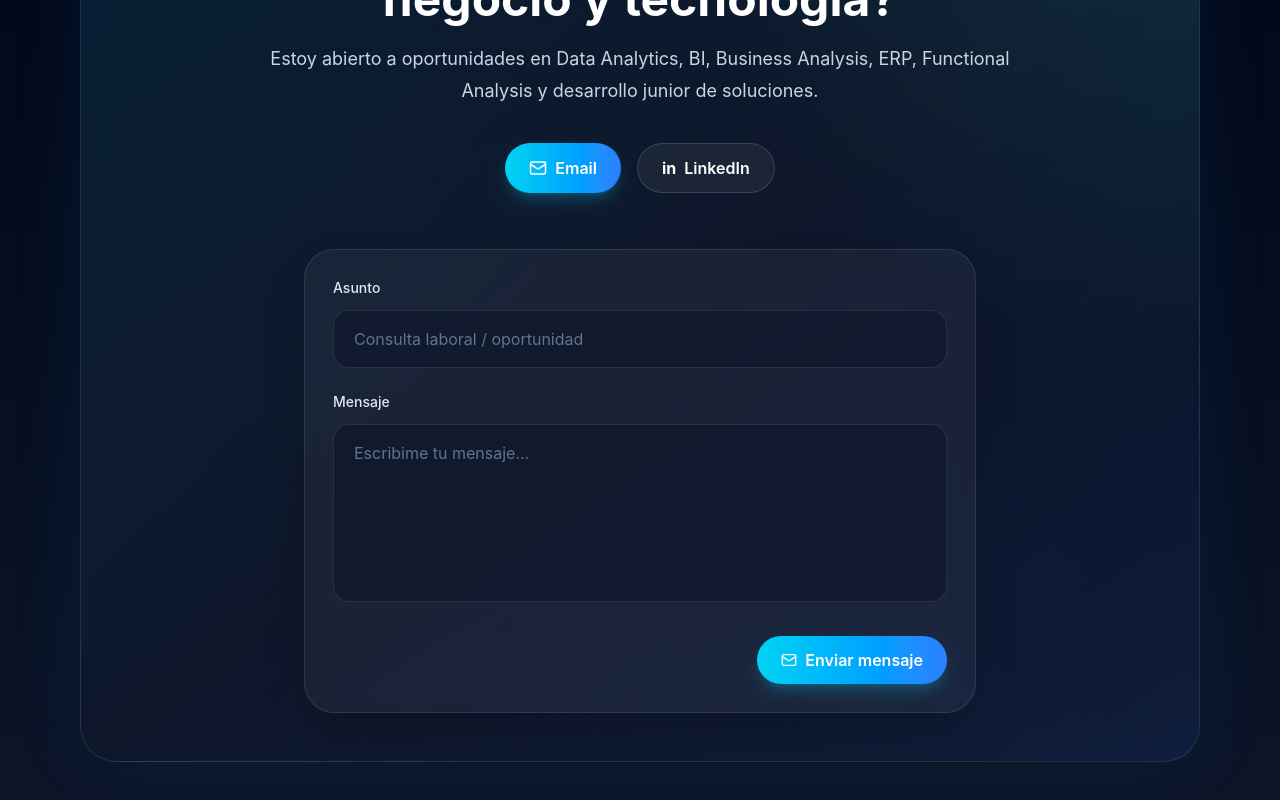
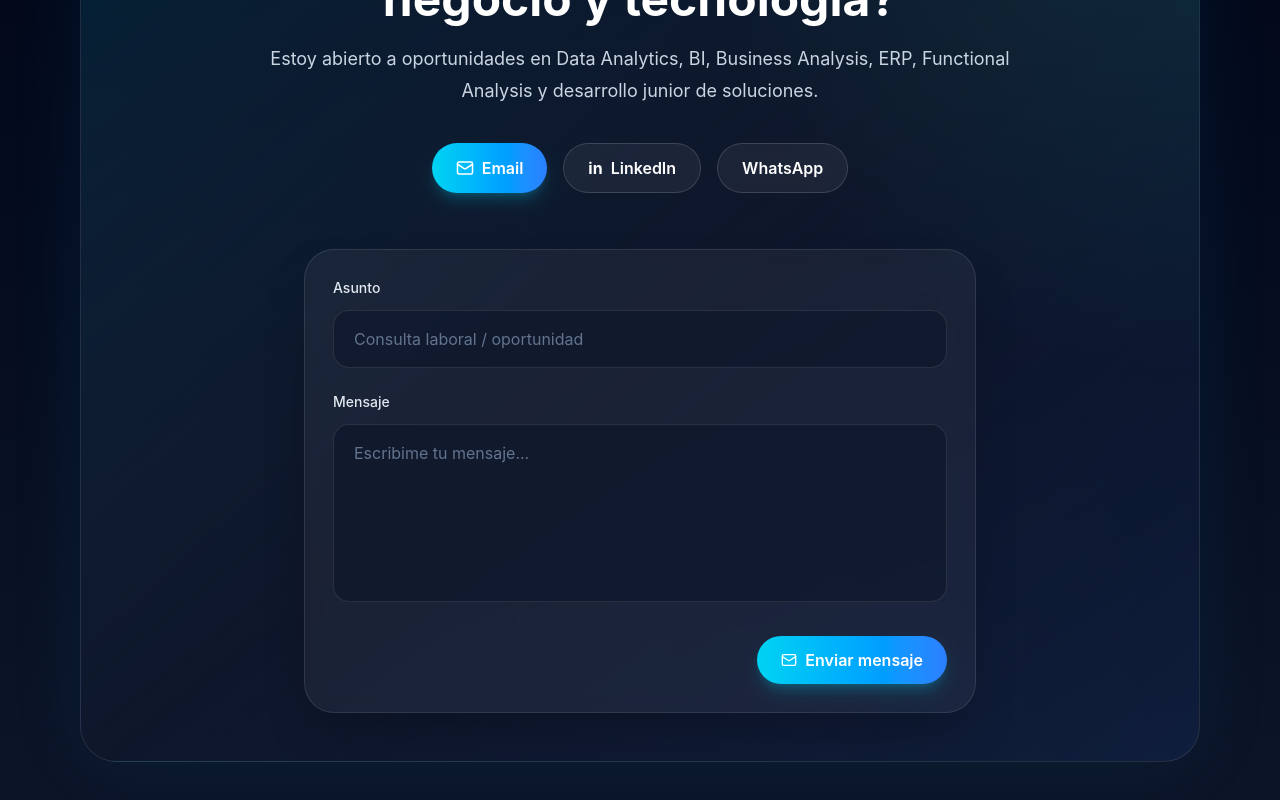
Before and after one commit to rodrigopalacio14/portfolio_2026, a React (Vite) app: page / in a window 1280 px wide. Shown: the part 7003-7803 px from the top of the page. Built offline with nearby package versions, Linux system fonts and the light colour scheme.

Commit message:
cambio en datos de contacto

```diff
--- a/src/components/Contact.jsx
+++ b/src/components/Contact.jsx
@@ -57,7 +57,7 @@ export default function Contact({ t, lang }) {
               </a>
 
               <a
-                href="https://www.linkedin.com/in/rodrigo-sebastian-palacio-schunke-07438613a/"
+                href="https://www.linkedin.com/in/rodrigo-palacio-schunke-07438613a/"
                 target="_blank"
                 className="
                   inline-flex items-center gap-2
@@ -78,6 +78,27 @@ export default function Contact({ t, lang }) {
                 <span className="font-bold">in</span>
                 {t.contactButtons.linkedin}
               </a>
+              <a
+                href="https://wa.me/5493517868252"
+                target="_blank"
+                className="
+                  inline-flex items-center gap-2
+                  rounded-full
+                  border border-white/15
+                  bg-white/[0.06]
+                  px-6 py-3
+                  font-semibold
+                  text-white
+                  backdrop-blur-sm
+                  transition-all
+                  duration-300
+                  hover:-translate-y-1
+                  hover:border-cyan-400/30
+                  hover:bg-white/[0.09]
+                "
+              >
+                WhatsApp
+              </a>
             </div>
 
             <div className="mt-14">
--- a/src/components/ContactForm.jsx
+++ b/src/components/ContactForm.jsx
@@ -6,16 +6,16 @@ export default function ContactForm({ t }) {
   const [message, setMessage] = useState('')
 
   const handleSubmit = e => {
-    e.preventDefault()
+  e.preventDefault()
 
-    const email = 'rodripalacio14@gmail.com'
+  const email = 'rodripalacio14@gmail.com'
 
-    const mailtoLink = `mailto:${email}?subject=${encodeURIComponent(
-      subject
-    )}&body=${encodeURIComponent(message)}`
+  const gmailUrl = `https://mail.google.com/mail/?view=cm&fs=1&to=${email}&su=${encodeURIComponent(
+    subject
+  )}&body=${encodeURIComponent(message)}`
 
-    window.location.href = mailtoLink
-  }
+  window.open(gmailUrl, '_blank')
+}
 
   return (
     <form
--- a/src/components/Hero.jsx
+++ b/src/components/Hero.jsx
@@ -57,14 +57,14 @@ export default function Hero({ t }) {
 
             <a
               href="/cv-rodrigo-palacio.pdf"
-              target="_blank"
+              download
               className="rounded-full border border-white/20 bg-white/5 px-6 py-3 font-semibold text-white transition hover:-translate-y-0.5 hover:border-accent hover:bg-white/10"
             >
               {t.hero.secondary}
             </a>
 
             <a
-              href="https://www.linkedin.com/in/rodrigo-sebastian-palacio-schunke-07438613a/"
+              href="https://www.linkedin.com/in/rodrigo-palacio-schunke-07438613a/"
               target="_blank"
               className="rounded-full border border-white/20 bg-white/5 px-6 py-3 font-semibold text-white transition hover:-translate-y-0.5 hover:border-accent hover:bg-white/10"
             >
```
